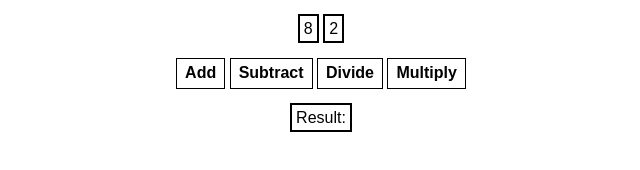
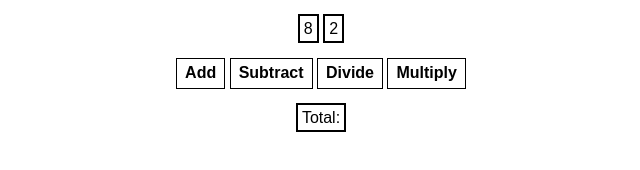
Before and after one commit to Oznerol93initrebla/calculator, a website built with Vite: page index.html in a window 1280 px wide. Shown: the full height of the page, 319-959 px from the left. Built offline with nearby package versions, Linux system fonts and the light colour scheme.

Commit message:
update total result

```diff
--- a/index.html
+++ b/index.html
@@ -12,7 +12,7 @@
         <button onclick="divide()">Divide</button>
         <button onclick="multiply()">Multiply</button>
         <br>
-        <span id="sum-el">Result: </span>
+        <span id="sum-el">Total: </span>
         <script src="index.js"></script>
     </body>
 </html>
```
